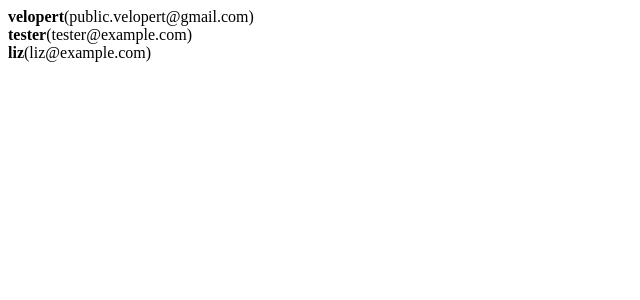
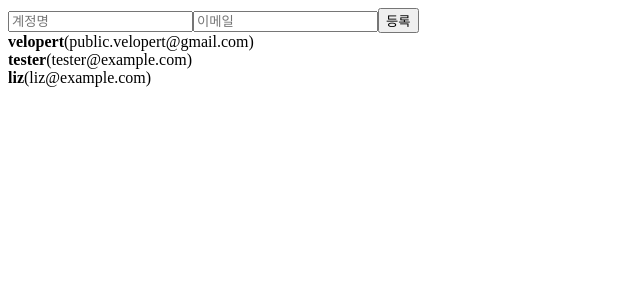
Before and after one commit to zzmin13/react-tutorial, a React (Create React App) app: page / in a window 1280 px wide. Shown: the top 300 px of the page, without its empty margins (0-640 px from the left). Built offline with nearby package versions, Linux system fonts and the light colour scheme.

Commit message:
배열에 항목 추가하기

```diff
--- a/src/App.js
+++ b/src/App.js
@@ -1,9 +1,23 @@
-import React,{useRef} from "react";
+import React,{ useRef, useState } from "react";
 import "./App.css";
+import CreateUser from './CreateUser';
 import UserList from './UserList';
 
 function App() {
-  const users = [
+  const [inputs, setInputs] = useState({
+    username: '',
+    email: ''
+  });
+  const {username, email} = inputs;
+  const onChange = (event) => {
+    const {name, value} = event.target;
+    setInputs({
+      ...inputs,
+      [name]: value
+    });
+  };
+
+  const [users, setUsers] = useState([
     {
       id: 1,
       username: 'velopert',
@@ -19,15 +33,34 @@
       username: 'liz',
       email: 'liz@example.com'
     }
-  ];
+  ]);
 
   const nextId = useRef(4);
 
   const onCreate = () => {
-    console.log(nextId.current);
-  }
+    const user = {
+      id: nextId.current,
+      username,
+      email
+    };
+    setUsers(users.concat(user));
+    setInputs({
+      username: '',
+      email: ''
+    });
+    nextId.current += 1;
+  };
+
   return (
-    <UserList users={users}/>
+    <>
+      <CreateUser
+        username={username}
+        email={email}
+        onChange={onChange}
+        onCreate={onCreate}
+      />
+      <UserList users={users}/>
+    </>
   );
 }
 
--- /dev/null
+++ b/src/CreateUser.js
@@ -0,0 +1,24 @@
+import React from "react";
+
+function CreateUser({username, email, onChange, onCreate}){
+    return (
+        <div>
+            <input
+                name="username"
+                placeholder="계정명"
+                onChange={onChange}
+                value={username}
+            />
+            <input
+                name="email"
+                placeholder="이메일"
+                onChange={onChange}
+                value={email}
+            />
+            <button onClick={onCreate}>등록</button>
+        </div>
+
+    )
+}
+
+export default CreateUser;
```
